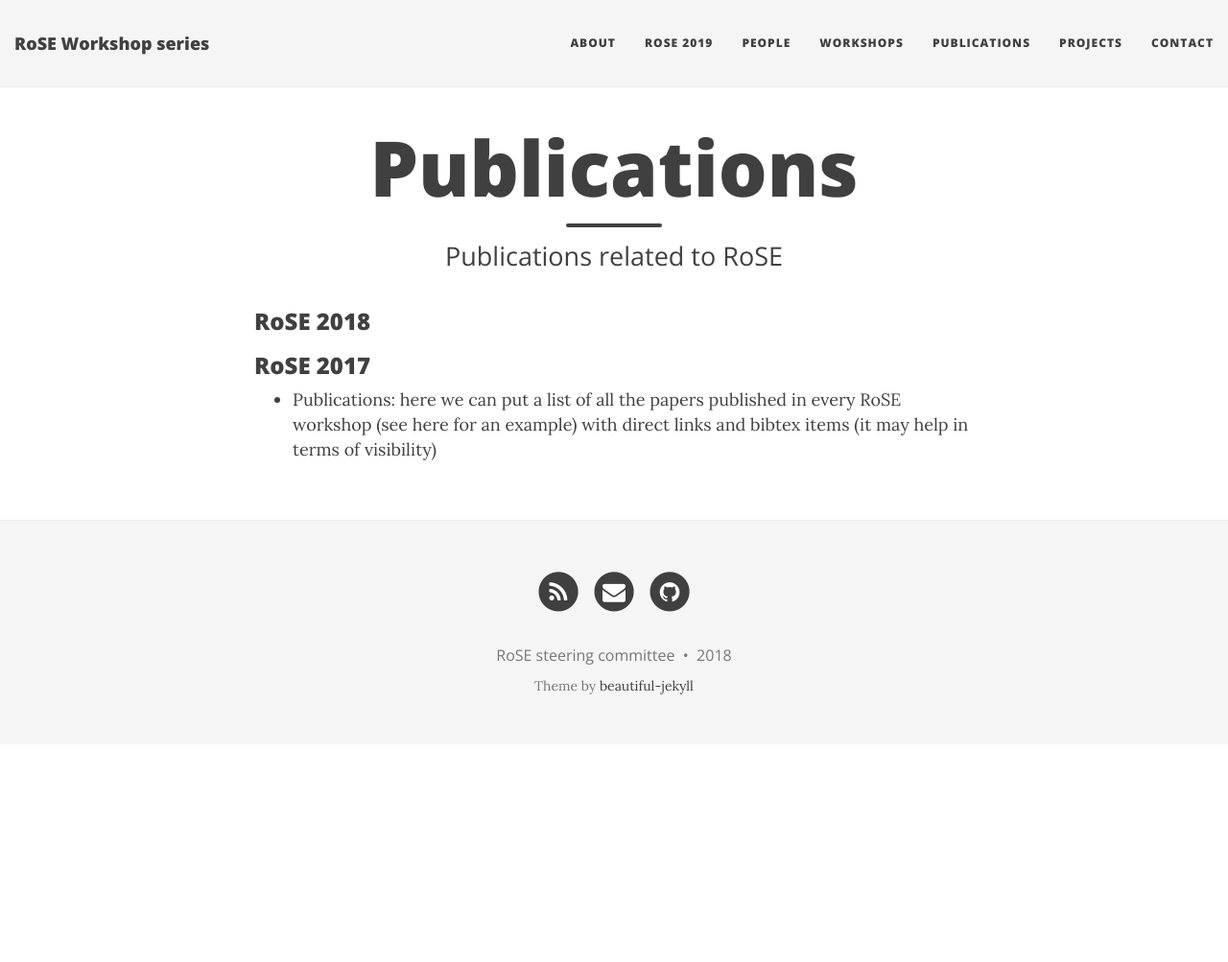
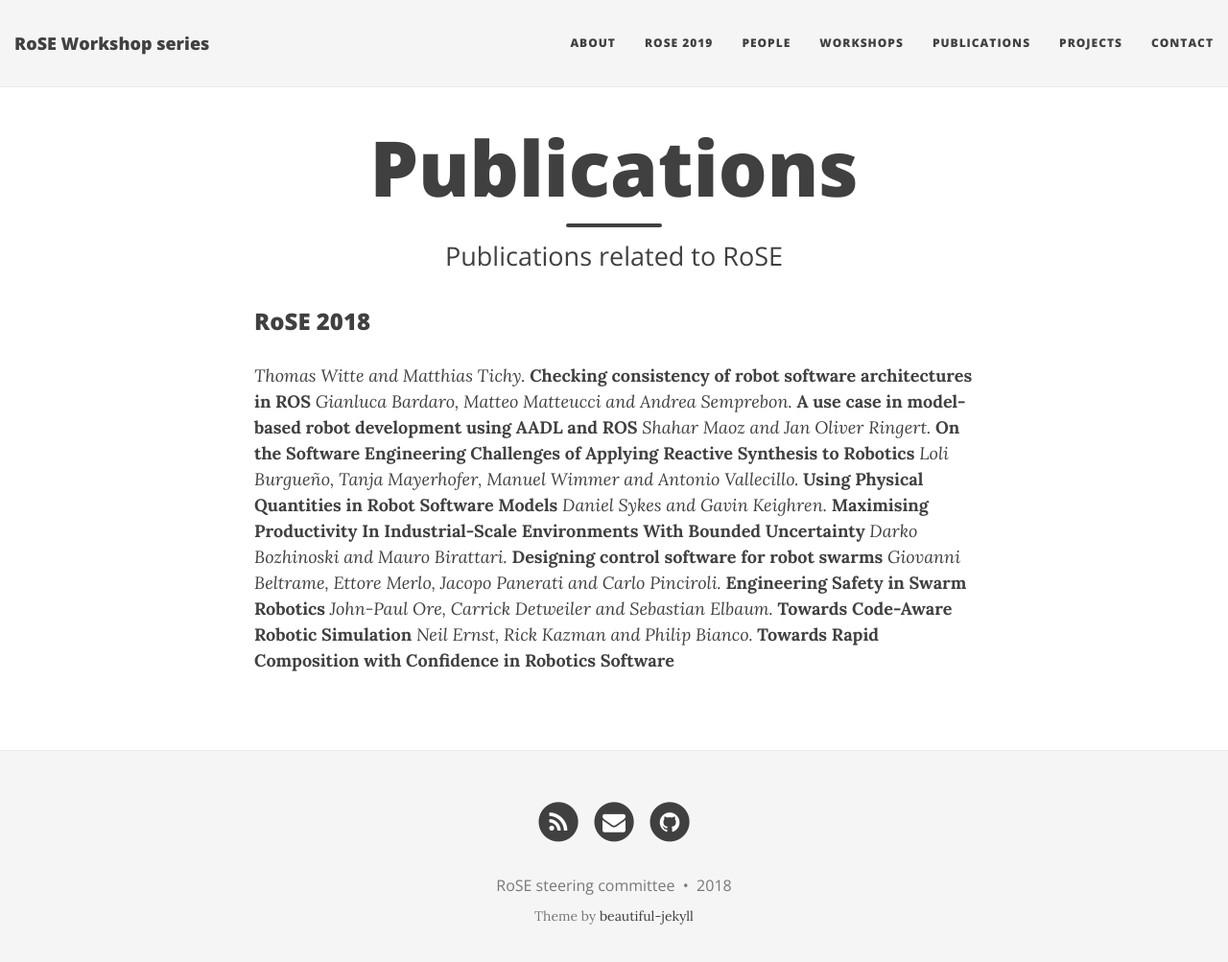
Before and after one commit to rose-workshops/rose-workshops.github.io, a Jekyll site: the page built from publications.md, in a window 1280 px wide and 1016 px high. Shown: the top 1003 px of the window at 96% size. Built offline with Jekyll 4.4.1, drawn with Linux system fonts in a browser that asks for light colours; nearby versions of some CDN libraries.

Commit message:
Update publications.md
Added papers

```diff
--- a/publications.md
+++ b/publications.md
@@ -6,7 +6,12 @@ subtitle: Publications related to RoSE
 
 ### RoSE 2018
 
-### RoSE 2017
-
-
-- Publications: here we can put a list of all the papers published in every RoSE workshop (see here for an example) with direct links and bibtex items (it may help in terms of visibility)
+_Thomas Witte and Matthias Tichy._ **Checking consistency of robot software architectures in ROS**
+_Gianluca Bardaro, Matteo Matteucci and Andrea Semprebon._ **A use case in model-based robot development using AADL and ROS**
+_Shahar Maoz and Jan Oliver Ringert._ **On the Software Engineering Challenges of Applying Reactive Synthesis to Robotics**
+_Loli Burgueño, Tanja Mayerhofer, Manuel Wimmer and Antonio Vallecillo._ **Using Physical Quantities in Robot Software Models**
+_Daniel Sykes and Gavin Keighren._ **Maximising Productivity In Industrial-Scale Environments With Bounded Uncertainty**
+_Darko Bozhinoski and Mauro Birattari._ **Designing control software for robot swarms**
+_Giovanni Beltrame, Ettore Merlo, Jacopo Panerati and Carlo Pinciroli._ **Engineering Safety in Swarm Robotics**
+_John-Paul Ore, Carrick Detweiler and Sebastian Elbaum._ **Towards Code-Aware Robotic Simulation**
+_Neil Ernst, Rick Kazman and Philip Bianco._ **Towards Rapid Composition with Confidence in Robotics Software**
```
